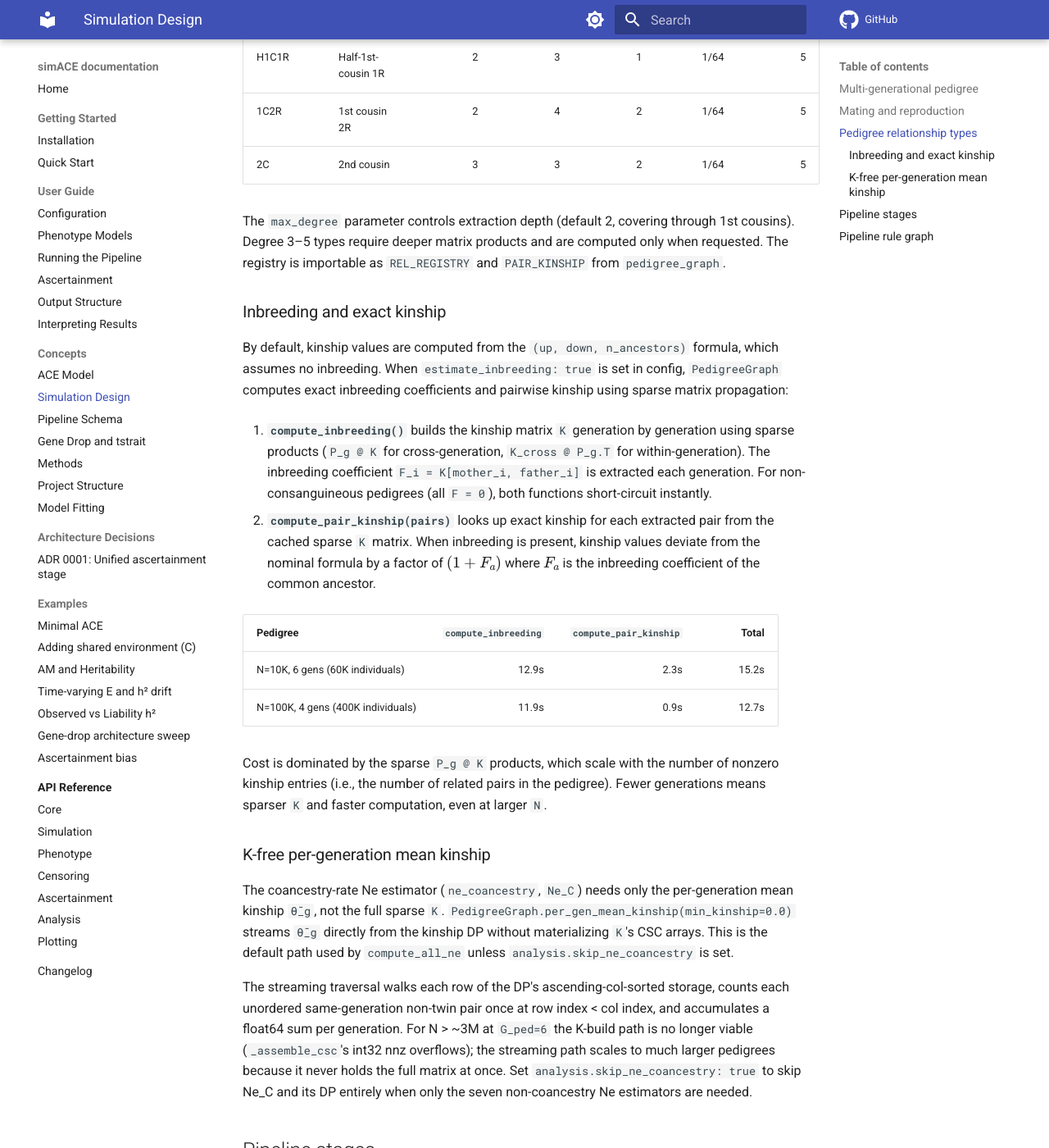
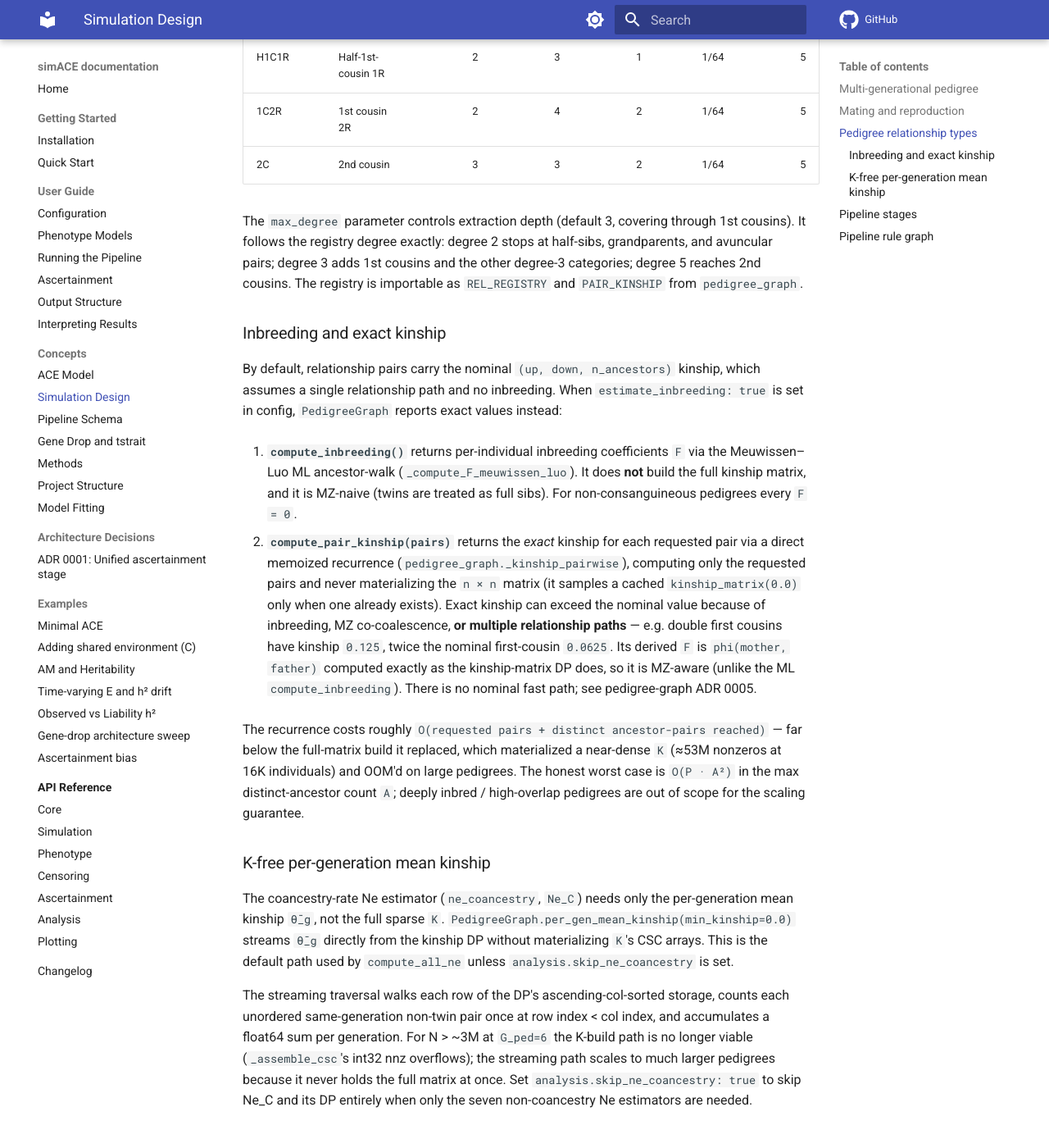
Before and after one commit to rwaples/simACE, an MkDocs documentation site: the page built from docs/concepts/simulation-design.md, in a window 1280 px wide and 1400 px high, scrolled down 2319 px. Shown: the whole window at 82% size. Built offline with MkDocs 1.6.1 and Material for MkDocs 9.7.7, drawn with Linux system fonts in a browser that asks for light colours; comment, search, counter and statistics services are not loaded.

Commit message:
Align analysis defaults with registry degree cutoffs
Use max_degree=3 wherever the default analysis and plotting paths are expected to include first-cousin pairs under pedigree-graph's registry-aligned cutoff semantics. Update user docs and kinship notes to distinguish nominal and exact pairwise kinship.

```diff
--- a/docs/concepts/simulation-design.md
+++ b/docs/concepts/simulation-design.md
@@ -63,38 +63,42 @@ $n_{\text{ancestors}} \times (1/2)^{(\text{up} + \text{down} + 1)}$.
 | 1C2R | 1st cousin 2R | 2 | 4 | 2 | 1/64 | 5 |
 | 2C | 2nd cousin | 3 | 3 | 2 | 1/64 | 5 |
 
-The `max_degree` parameter controls extraction depth (default 2, covering
-through 1st cousins). Degree 3–5 types require deeper matrix products and
-are computed only when requested. The registry is importable as
-`REL_REGISTRY` and `PAIR_KINSHIP` from `pedigree_graph`.
+The `max_degree` parameter controls extraction depth (default 3, covering
+through 1st cousins). It follows the registry degree exactly: degree 2 stops
+at half-sibs, grandparents, and avuncular pairs; degree 3 adds 1st cousins
+and the other degree-3 categories; degree 5 reaches 2nd cousins. The registry
+is importable as `REL_REGISTRY` and `PAIR_KINSHIP` from `pedigree_graph`.
 
 ### Inbreeding and exact kinship
 
-By default, kinship values are computed from the `(up, down, n_ancestors)`
-formula, which assumes no inbreeding. When `estimate_inbreeding: true` is set
-in config, `PedigreeGraph` computes exact inbreeding coefficients and pairwise
-kinship using sparse matrix propagation:
+By default, relationship pairs carry the nominal `(up, down, n_ancestors)`
+kinship, which assumes a single relationship path and no inbreeding. When
+`estimate_inbreeding: true` is set in config, `PedigreeGraph` reports exact
+values instead:
 
-1. **`compute_inbreeding()`** builds the kinship matrix `K` generation by
-   generation using sparse products (`P_g @ K` for cross-generation,
-   `K_cross @ P_g.T` for within-generation). The inbreeding coefficient
-   `F_i = K[mother_i, father_i]` is extracted each generation. For
-   non-consanguineous pedigrees (all `F = 0`), both functions short-circuit
-   instantly.
+1. **`compute_inbreeding()`** returns per-individual inbreeding coefficients
+   `F` via the Meuwissen–Luo ML ancestor-walk (`_compute_F_meuwissen_luo`). It
+   does **not** build the full kinship matrix, and it is MZ-naive (twins are
+   treated as full sibs). For non-consanguineous pedigrees every `F = 0`.
 
-2. **`compute_pair_kinship(pairs)`** looks up exact kinship for each extracted
-   pair from the cached sparse `K` matrix. When inbreeding is present, kinship
-   values deviate from the nominal formula by a factor of $(1 + F_a)$ where
-   $F_a$ is the inbreeding coefficient of the common ancestor.
+2. **`compute_pair_kinship(pairs)`** returns the *exact* kinship for each
+   requested pair via a direct memoized recurrence
+   (`pedigree_graph._kinship_pairwise`), computing only the requested pairs and
+   never materializing the `n × n` matrix (it samples a cached
+   `kinship_matrix(0.0)` only when one already exists). Exact kinship can exceed
+   the nominal value because of inbreeding, MZ co-coalescence, **or multiple
+   relationship paths** — e.g. double first cousins have kinship `0.125`, twice
+   the nominal first-cousin `0.0625`. Its derived `F` is
+   `phi(mother, father)` computed exactly as the kinship-matrix DP does, so it
+   is MZ-aware (unlike the ML `compute_inbreeding`). There is no nominal fast
+   path; see pedigree-graph ADR 0005.
 
-| Pedigree | `compute_inbreeding` | `compute_pair_kinship` | Total |
-|----------|---------------------:|-----------------------:|------:|
-| N=10K, 6 gens (60K individuals) | 12.9s | 2.3s | 15.2s |
-| N=100K, 4 gens (400K individuals) | 11.9s | 0.9s | 12.7s |
-
-Cost is dominated by the sparse `P_g @ K` products, which scale with the number
-of nonzero kinship entries (i.e., the number of related pairs in the pedigree).
-Fewer generations means sparser `K` and faster computation, even at larger `N`.
+The recurrence costs roughly `O(requested pairs + distinct ancestor-pairs
+reached)` — far below the full-matrix build it replaced, which materialized a
+near-dense `K` (≈53M nonzeros at 16K individuals) and OOM'd on large pedigrees.
+The honest worst case is `O(P · A²)` in the max distinct-ancestor count `A`;
+deeply inbred / high-overlap pedigrees are out of scope for the scaling
+guarantee.
 
 ### K-free per-generation mean kinship
 
```
Also changed, not shown: docs/user-guide/configuration.md (+2 -2 lines), 10 other files.
